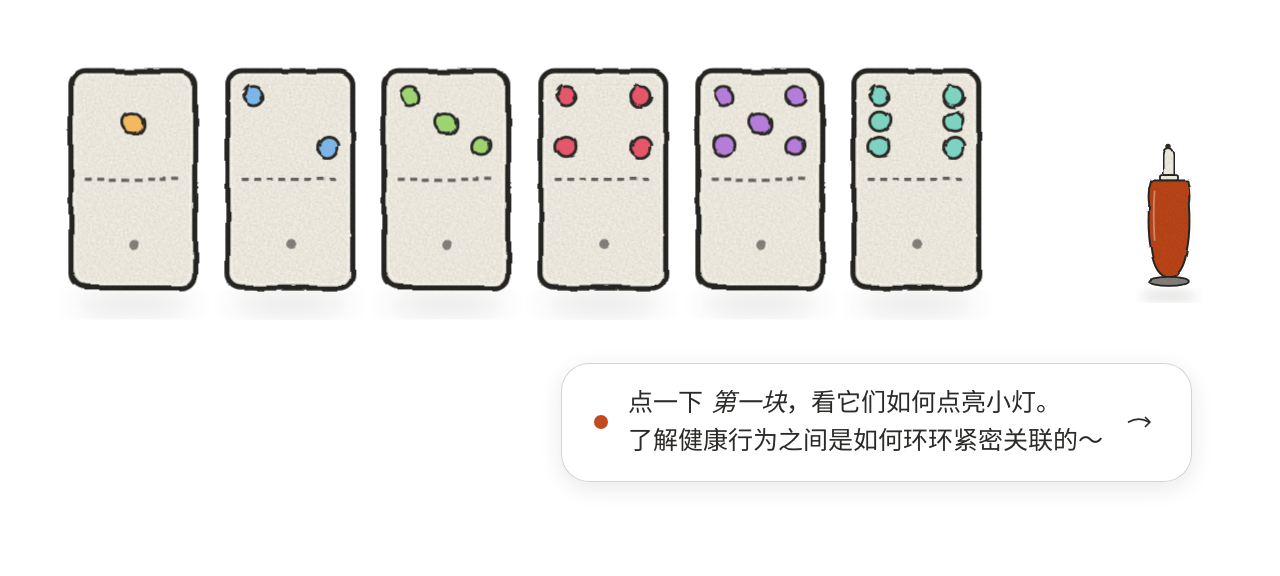
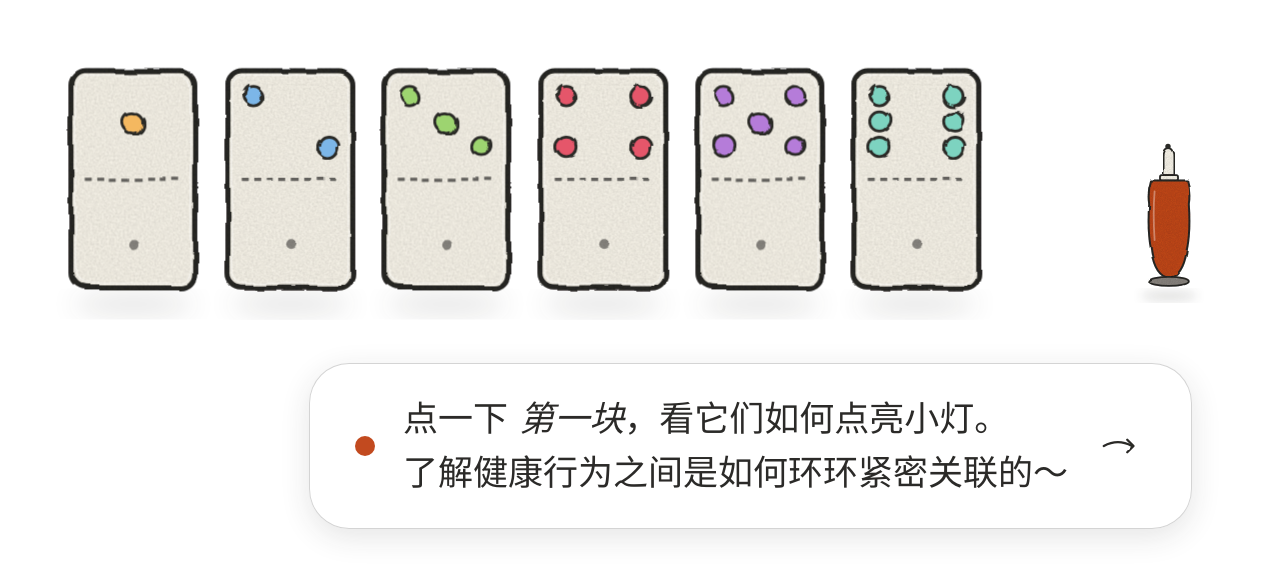
Before and after one commit to DD-010502/health-station-1, a plain HTML site: page docs/components/domino.html in a window 1280 px wide. Drawn offline with Linux system fonts and the light colour scheme.

Commit message:
style(home): 将电脑端提示字号提升至 35px

```diff
--- a/docs/components/domino.html
+++ b/docs/components/domino.html
@@ -61,27 +61,27 @@
     position: relative;
     display: flex;
     align-items: center;
-    gap: 20px;
+    gap: 28px;
     width: fit-content;
     max-width: calc(100% - 56px);
     margin: 0 56px 0 auto;
     text-decoration: none;
     color: var(--ink);
     font-family: "Ma Shan Zheng", "ZCOOL KuaiLe", "Liu Jian Mao Cao", "PingFang SC", cursive, sans-serif;
-    font-size: 25px;
+    font-size: 35px;
     line-height: 1.55;
     text-align: left;
     background: rgba(255, 255, 255, .9);
     border: 1.5px solid rgba(43, 42, 40, .2);
-    border-radius: 28px;
-    padding: 20px 32px;
-    box-shadow: 0 6px 22px rgba(43, 42, 40, .10);
+    border-radius: 40px;
+    padding: 28px 45px;
+    box-shadow: 0 8px 30px rgba(43, 42, 40, .12);
     transition: transform .25s ease;
     z-index: 5;
   }
   .corner-link::before {
     content: "";
-    width: 14px; height: 14px;
+    width: 20px; height: 20px;
     border-radius: 50%;
     background: #C24A1F;
     flex: 0 0 auto;
@@ -89,8 +89,8 @@
   .corner-link:hover { transform: translateY(-2px); }
   .corner-link .text { flex: 0 1 auto; }
   .corner-link .arrow {
-    width: 36px;
-    height: 36px;
+    width: 50px;
+    height: 50px;
     flex: 0 0 auto;
     transition: transform .25s ease;
   }
@@ -208,6 +208,8 @@
       padding: 14px 20px;
       font-size: 20px;
       line-height: 1.55;
+      border-radius: 28px;
+      box-shadow: 0 6px 22px rgba(43, 42, 40, .10);
     }
     .corner-link .text { max-width: 100%; }
     .corner-link::before { width: 12px; height: 12px; }
```
Also changed, not shown: docs/components/tangram.html (+9 -6 lines), docs/index.html (+9 -7 lines), 1 other file.
